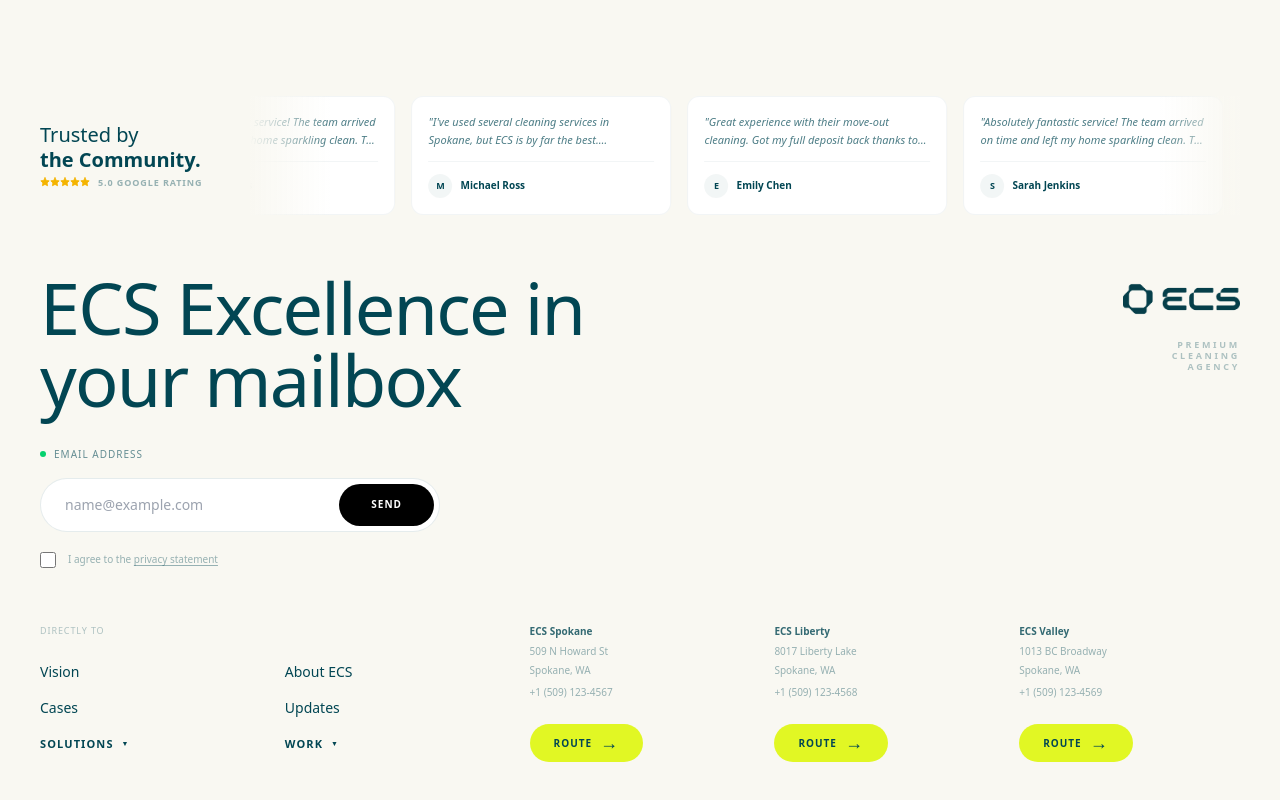
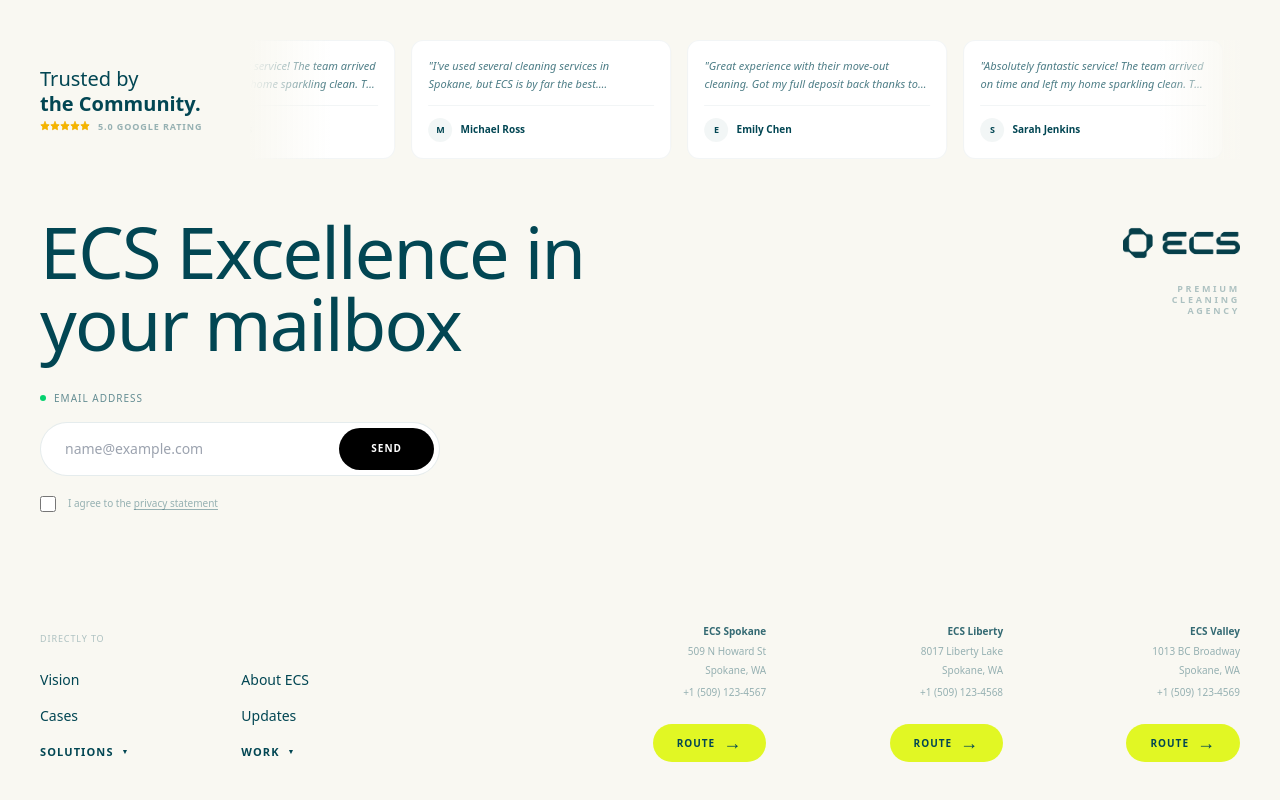
Before and after one commit to renatoquerales28-byte/extreme-cleaning-next, a Next.js app: page / in a window 1280 px wide. Shown: the part 3137-3937 px from the top of the page. Built offline with nearby package versions, Linux system fonts and the light colour scheme.

Commit message:
UI: Align footer locations to the right and reduce top separation

```diff
--- a/src/components/landing/FooterSection.tsx
+++ b/src/components/landing/FooterSection.tsx
@@ -9,10 +9,10 @@ import { motion } from "framer-motion";
 
 export default function FooterSection() {
     return (
-        <footer id="footer" className="w-full bg-[#F9F8F2] text-[#024653] h-screen min-h-[850px] flex flex-col justify-start relative z-10 overflow-hidden snap-start">
+        <footer id="footer" className="w-full bg-[#F9F8F2] text-[#024653] lg:h-screen min-h-[850px] flex flex-col justify-start relative z-10 overflow-hidden snap-start">
 
-            {/* --- SOCIAL PROOF MARQUEE (Top of Footer, no separation line) --- */}
-            <div className="w-full bg-transparent pt-[120px] pb-6">
+            {/* --- SOCIAL PROOF MARQUEE (Reduced top padding by 60px) --- */}
+            <div className="w-full bg-transparent pt-16 pb-6">
                 <div className="max-w-[1700px] mx-auto px-6 lg:px-10">
                     <div className="flex flex-col lg:flex-row lg:items-center gap-8 lg:gap-12">
                         {/* Title Block */}
@@ -64,7 +64,7 @@ export default function FooterSection() {
                 </div>
             </div>
 
-            {/* --- MAIN FOOTER CONTENT (Perfectly centered in remaining space) --- */}
+            {/* --- MAIN FOOTER CONTENT --- */}
             <div className="max-w-[1700px] w-full mx-auto px-6 lg:px-10 flex flex-col justify-between flex-1 pb-16 pt-8">
 
                 {/* --- TOP SECTION --- */}
@@ -120,8 +120,11 @@ export default function FooterSection() {
                     </div>
                 </div>
 
-                {/* --- BOTTOM SECTION: Links & Locations --- */}
-                <div className="grid grid-cols-1 lg:grid-cols-5 gap-12 lg:gap-6 pt-12">
+                {/* --- BOTTOM SECTION: Links & Right-Aligned Locations --- */}
+                <div className="grid grid-cols-1 lg:grid-cols-12 gap-12 lg:gap-8 pt-12 items-end">
+
+                    {/* Links Section (Left) - Takes 4 columns */}
+                    <div className="lg:col-span-4 grid grid-cols-2 gap-6">
                         <div className="space-y-6">
                             <h4 className="text-[9px] font-normal uppercase tracking-widest text-[#024653]/30">DIRECTLY TO</h4>
                             <nav className="flex flex-col gap-4 text-sm font-normal">
@@ -142,13 +145,19 @@ export default function FooterSection() {
                                 </button>
                             </nav>
                         </div>
+                    </div>
 
+                    {/* Spacer (1 column) */}
+                    <div className="hidden lg:block lg:col-span-1" />
+
+                    {/* Locations Grid (Right Aligned) - Takes 7 columns */}
+                    <div className="lg:col-span-7 grid grid-cols-1 md:grid-cols-3 gap-8 lg:gap-6">
                         {[
                             { name: "ECS Spokane", addr: "509 N Howard St", city: "Spokane, WA", phone: "+1 (509) 123-4567" },
                             { name: "ECS Liberty", addr: "8017 Liberty Lake", city: "Spokane, WA", phone: "+1 (509) 123-4568" },
                             { name: "ECS Valley", addr: "1013 BC Broadway", city: "Spokane, WA", phone: "+1 (509) 123-4569" }
                         ].map((loc, i) => (
-                        <div key={i} className="space-y-6">
+                            <div key={i} className="space-y-6 lg:text-right flex flex-col lg:items-end">
                                 <div className="space-y-1">
                                     <h4 className="text-[10px] font-bold text-[#024653] opacity-80">{loc.name}</h4>
                                     <div className="text-[10px] space-y-0.5 font-normal leading-relaxed opacity-40">
@@ -163,6 +172,7 @@ export default function FooterSection() {
                             </div>
                         ))}
                     </div>
+                </div>
 
             </div>
         </footer>
```
Lines whose indentation alone changed are shown as unchanged.
